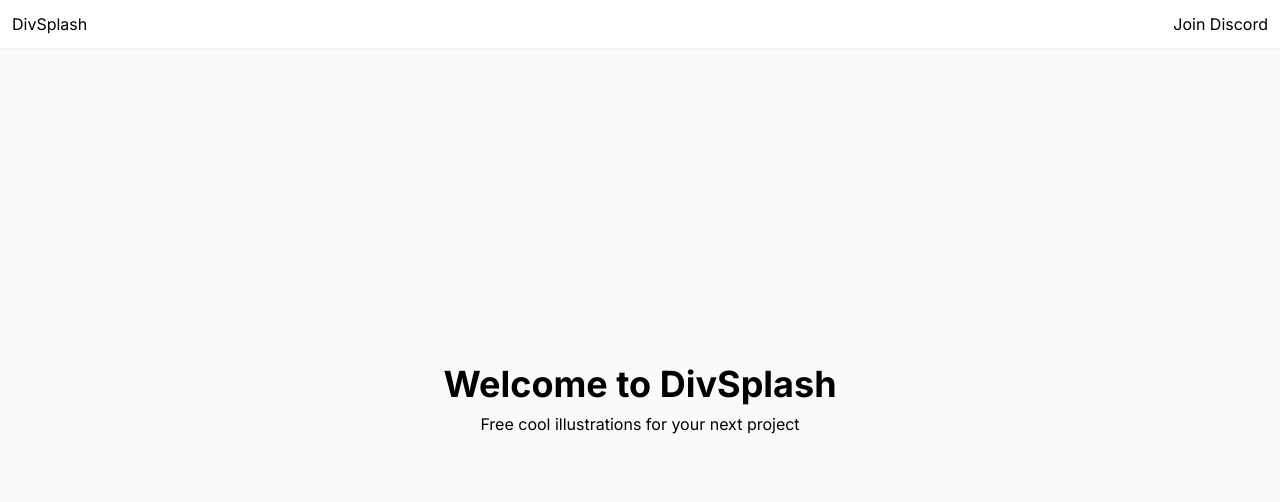
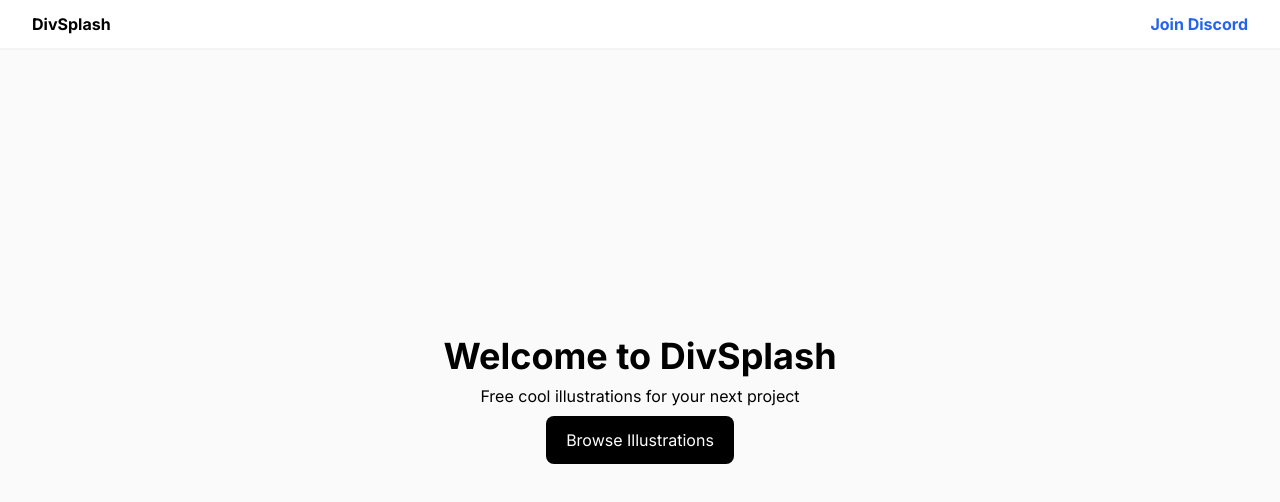
Before and after one commit to Yazdun/divsplash, a Next.js app: page / in a window 1280 px wide. Shown: the top 502 px of the page. Built offline with nearby package versions, Linux system fonts and the light colour scheme.

Commit message:
create basic hero section

```diff
--- a/app/page.tsx
+++ b/app/page.tsx
@@ -1,11 +1,18 @@
+import Link from 'next/link'
 import React from 'react'
 
 export default function Home() {
   return (
     <div className="flex items-center justify-center h-screen">
-      <div className="space-y-2 text-center">
+      <div className="flex flex-col items-center gap-2 text-center">
         <h1 className="text-4xl font-bold">Welcome to DivSplash</h1>
         <p>Free cool illustrations for your next project</p>
+        <Link
+          href="#"
+          className="flex px-5 py-3 text-white bg-black rounded-lg"
+        >
+          Browse Illustrations
+        </Link>
       </div>
     </div>
   )
--- a/components/Navigation.tsx
+++ b/components/Navigation.tsx
@@ -2,9 +2,13 @@
 
 export const Navigation = () => {
   return (
-    <div className="fixed top-0 left-0 right-0 flex items-center justify-between p-3 bg-white border-b-2 border-zinc-100">
-      DivSplash
-      <a href="">Join Discord</a>
+    <div className="fixed top-0 left-0 right-0 p-3 bg-white border-b-2 border-zinc-100">
+      <div className="container flex items-center justify-between ">
+        <span className="font-bold">DivSplash</span>
+        <a href="#" className="font-bold text-blue-600">
+          Join Discord
+        </a>
+      </div>
     </div>
   )
 }
--- a/tailwind.config.js
+++ b/tailwind.config.js
@@ -14,6 +14,13 @@
           100: '#fafafa',
         },
       },
+      container: {
+        center: true,
+        padding: '1.25rem',
+        screens: {
+          '3xl': '1300px',
+        },
+      },
       boxShadow: {
         sm: 'rgba(149, 157, 165, 0.2) 0px 8px 24px',
       },
```
